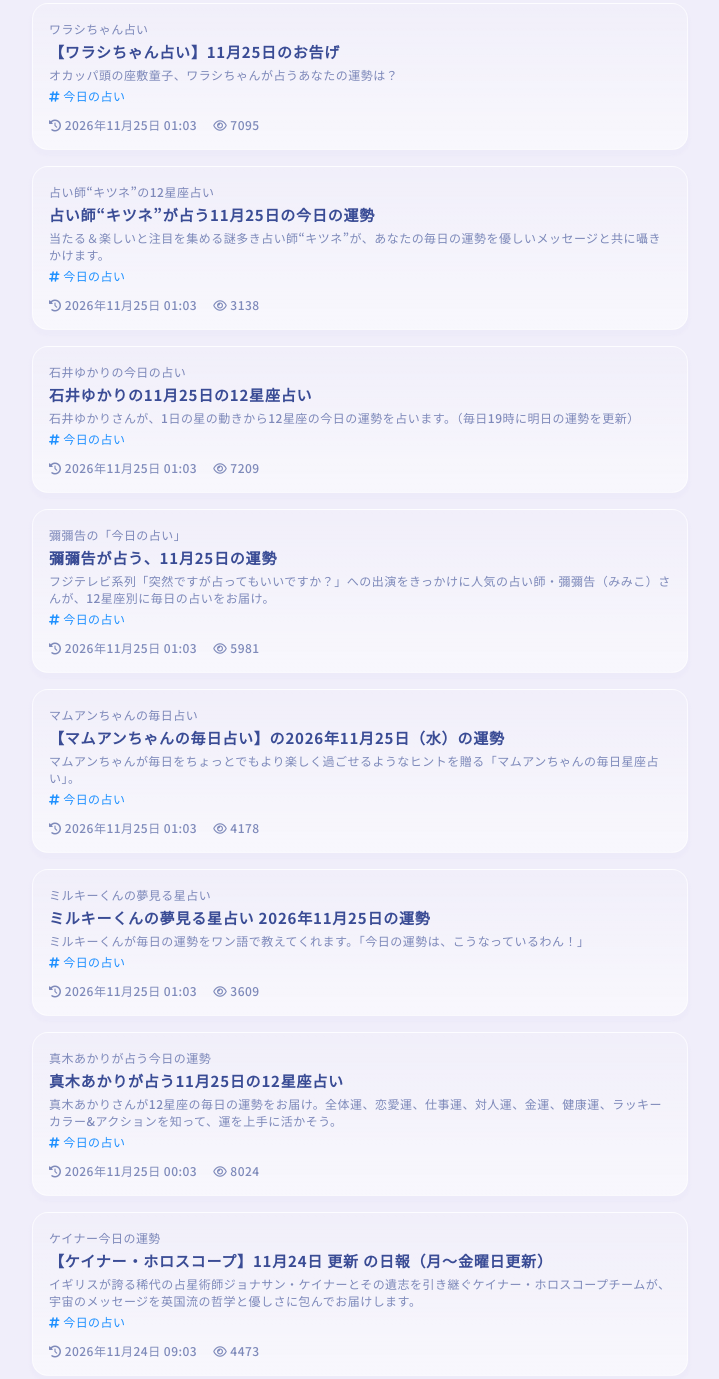
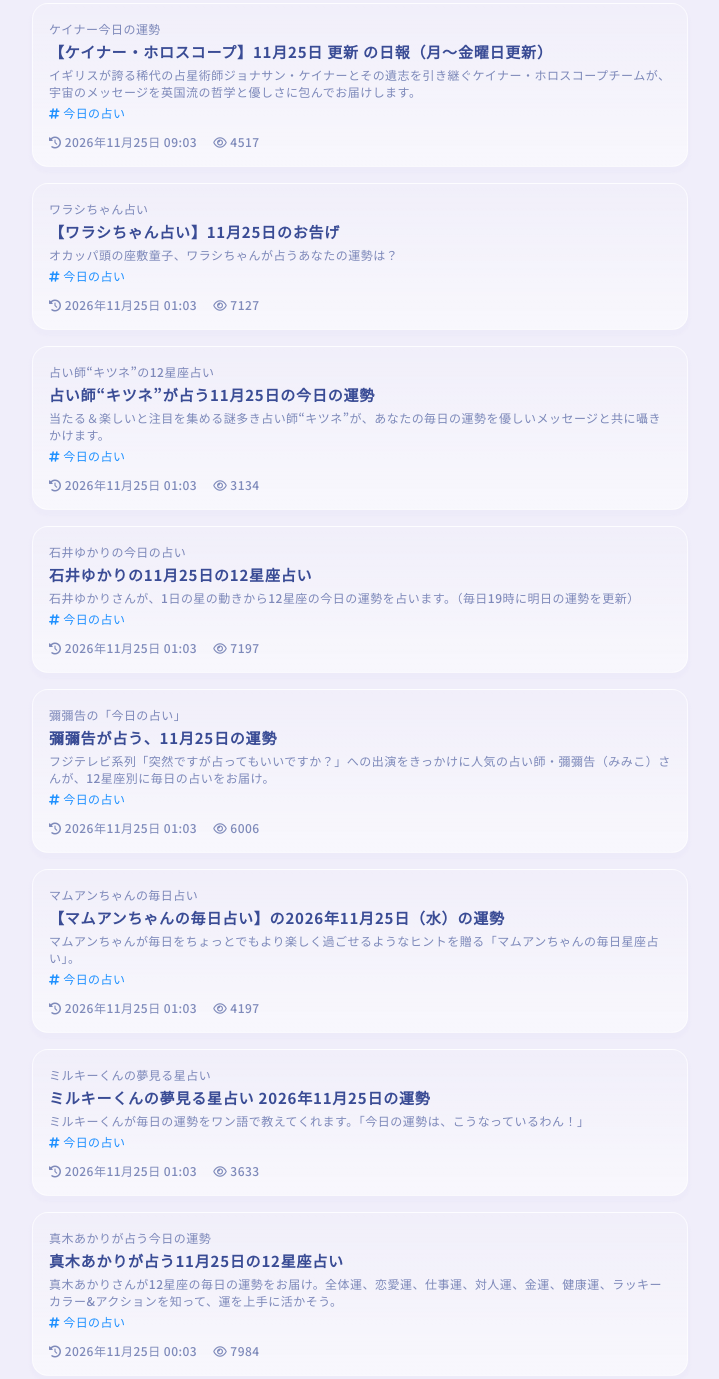
Before and after one commit to jurinicco3-cp/p-birthday, a plain HTML site: page daily.html in a window 1280 px wide. Shown: the part 229-1608 px from the top of the page, without its empty margins (280-999 px from the left). Drawn offline with Linux system fonts and the light colour scheme.

Commit message:
GASからdaily.htmlを更新

```diff
--- a/daily.html
+++ b/daily.html
@@ -69,6 +69,46 @@
 
 <section>
 
+    <span>ケイナー今日の運勢</span>
+
+    <h3>
+        <a href="https://www.cainer.jp/daily/"
+           target="_blank"
+           rel="noopener">
+            【ケイナー・ホロスコープ】11月25日 更新 の日報（月〜金曜日更新）
+        </a>
+    </h3>
+
+    <p>
+        イギリスが誇る稀代の占星術師ジョナサン・ケイナーとその遺志を引き継ぐケイナー・ホロスコープチームが、宇宙のメッセージを英国流の哲学と優しさに包んでお届けします。
+    </p>
+
+    <a href="daily.html"
+       title="今日の占い"
+       class="tag">
+        <i class="fa-solid fa-hashtag"></i>
+        今日の占い
+    </a>
+
+    <p class="section_meta">
+
+        <time datetime="2026-11-25T09:03:00+09:00">
+            <i class="fa-solid fa-clock-rotate-left"></i>
+            2026年11月25日 09:03
+        </time>
+
+        <span>
+            <i class="fa-regular fa-eye"></i>
+            4517
+        </span>
+
+    </p>
+
+</section>
+
+
+<section>
+
     <span>ワラシちゃん占い</span>
 
     <h3>
@@ -99,7 +139,7 @@
 
         <span>
             <i class="fa-regular fa-eye"></i>
-            7095
+            7127
         </span>
 
     </p>
@@ -139,7 +179,7 @@
 
         <span>
             <i class="fa-regular fa-eye"></i>
-            3138
+            3134
         </span>
 
     </p>
@@ -179,7 +219,7 @@
 
         <span>
             <i class="fa-regular fa-eye"></i>
-            7209
+            7197
         </span>
 
     </p>
@@ -219,7 +259,7 @@
 
         <span>
             <i class="fa-regular fa-eye"></i>
-            5981
+            6006
         </span>
 
     </p>
@@ -259,7 +299,7 @@
 
         <span>
             <i class="fa-regular fa-eye"></i>
-            4178
+            4197
         </span>
 
     </p>
@@ -299,7 +339,7 @@
 
         <span>
             <i class="fa-regular fa-eye"></i>
-            3609
+            3633
         </span>
 
     </p>
@@ -339,47 +379,7 @@
 
         <span>
             <i class="fa-regular fa-eye"></i>
-            8024
-        </span>
-
-    </p>
-
-</section>
-
-
-<section>
-
-    <span>ケイナー今日の運勢</span>
-
-    <h3>
-        <a href="https://www.cainer.jp/daily/"
-           target="_blank"
-           rel="noopener">
-            【ケイナー・ホロスコープ】11月24日 更新 の日報（月〜金曜日更新）
-        </a>
-    </h3>
-
-    <p>
-        イギリスが誇る稀代の占星術師ジョナサン・ケイナーとその遺志を引き継ぐケイナー・ホロスコープチームが、宇宙のメッセージを英国流の哲学と優しさに包んでお届けします。
-    </p>
-
-    <a href="daily.html"
-       title="今日の占い"
-       class="tag">
-        <i class="fa-solid fa-hashtag"></i>
-        今日の占い
-    </a>
-
-    <p class="section_meta">
-
-        <time datetime="2026-11-24T09:03:00+09:00">
-            <i class="fa-solid fa-clock-rotate-left"></i>
-            2026年11月24日 09:03
-        </time>
-
-        <span>
-            <i class="fa-regular fa-eye"></i>
-            4473
+            7984
         </span>
 
     </p>
```
